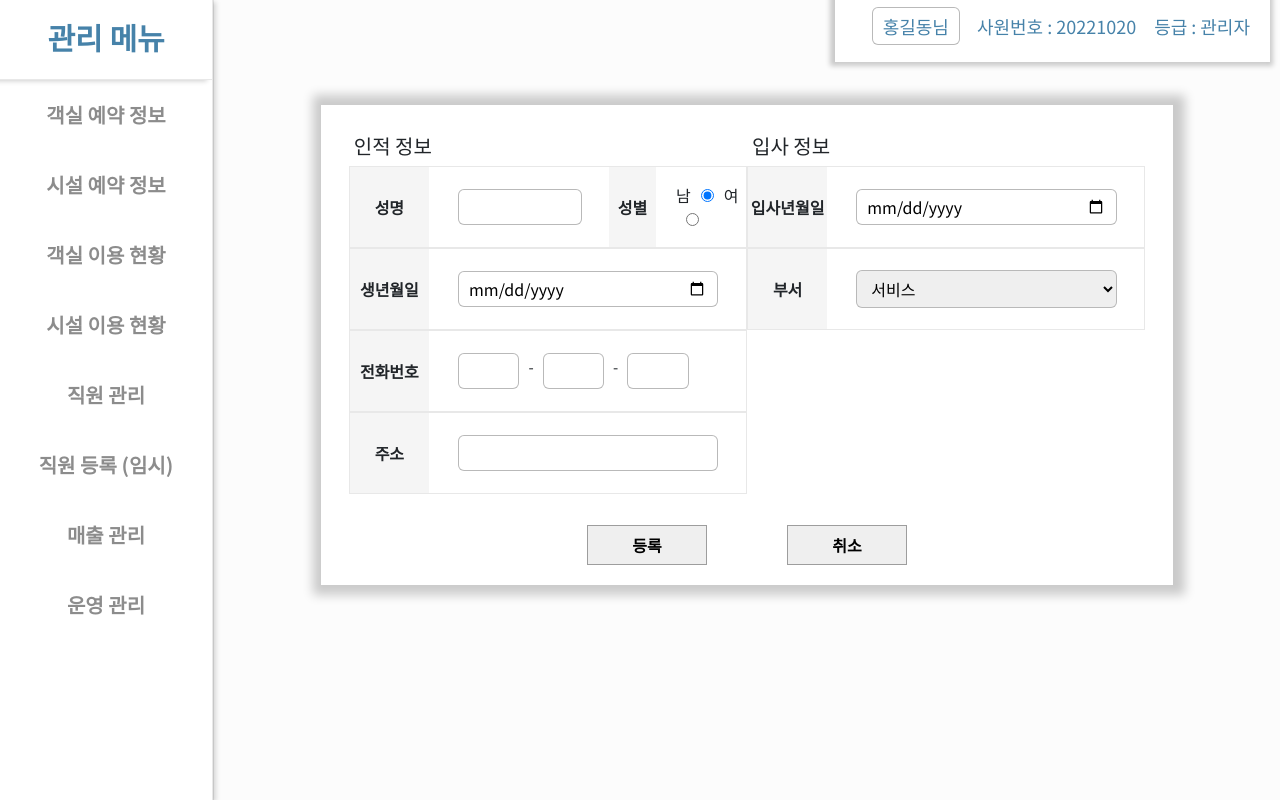
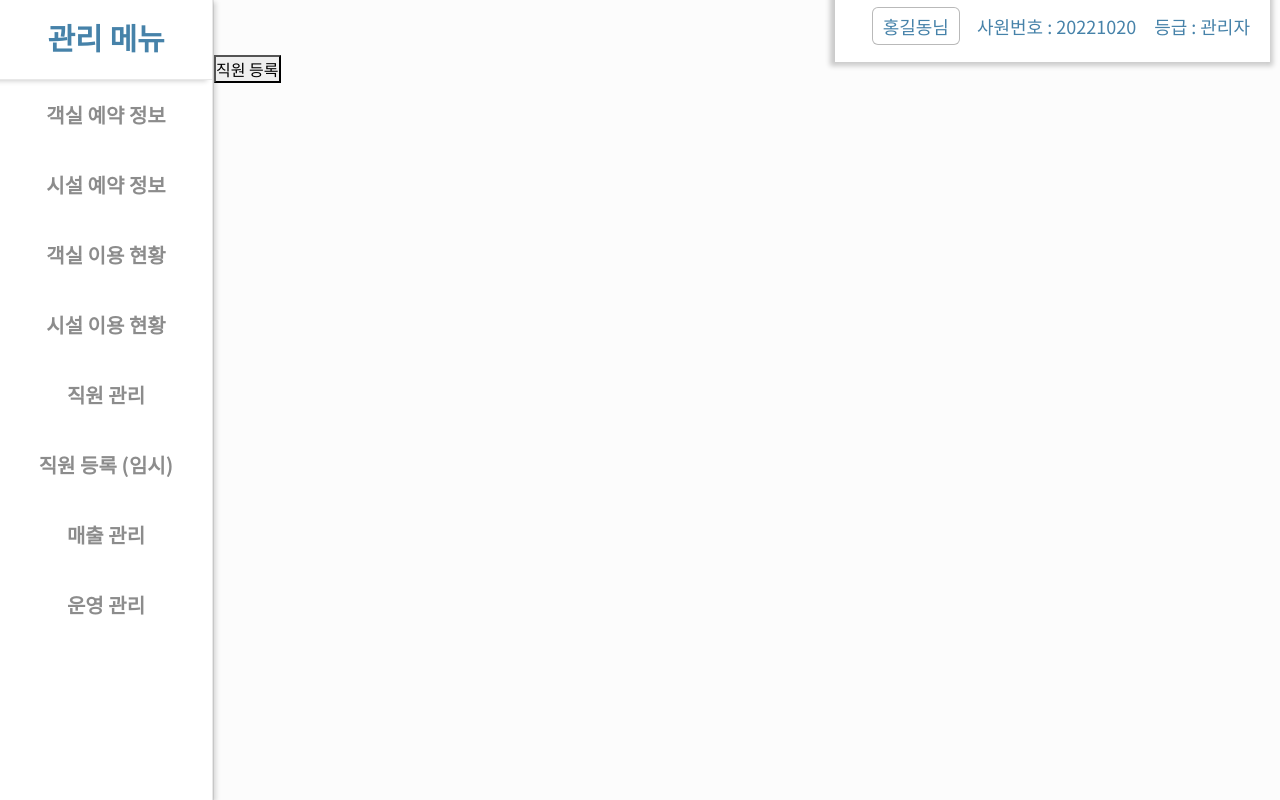
Before and after one commit to LaDiuM1/hotel_system, a React (Create React App) app in the folder src/main/reactapp/: page /EmployeeRegister in a window 1280 px wide. Built offline with nearby package versions, Linux system fonts and the light colour scheme.

Commit message:
직원 등록 모달창으로 변경

```diff
--- a/src/main/reactapp/src/component/css/employee/employeeRegister.css
+++ b/src/main/reactapp/src/component/css/employee/employeeRegister.css
@@ -4,23 +4,6 @@ input[type="number"]::-webkit-inner-spin-button {
     margin: 0;
 }
 
-.webConteiner{
-    display: flex;
-    justify-content: center;
-    width: 100%;
-    margin: 0 auto;
-
-}
-.registerContent{
-    display: flex;
-    flex-direction: column;
-    width: 80%;
-    height: 480px;
-    background-color: white;
-    margin: 50px 0 auto;
-    box-shadow: 2px 0 10px 10px rgba(0, 0, 0, 0.2);
-    padding: 20px 20px  20px;
-}
 
 .registerArea{
     display: flex;
@@ -33,12 +16,6 @@ input[type="number"]::-webkit-inner-spin-button {
 }
 .registerArea h5{
     margin-left: 5px;
-
-}
-
-.memberInfoArea, .employeeArea{
-    width: 49%;
-    height: 95%;
 
 }
 
@@ -87,7 +64,7 @@ input[type="number"]::-webkit-inner-spin-button {
 
 }
 
-.inputArea input:focus{
+.inputArea input:focus, .mname:focus{
     box-shadow: 0 0 3px 1px rgba(0, 0, 0, 0.8);
 
 }
@@ -97,15 +74,16 @@ input[type="number"]::-webkit-inner-spin-button {
 
 }
 .phoneNoArea h4{
+    margin-top: 4px;
     font-weight: 300;
     font-size: 15px;
 }
 
 .radioArea{
-    margin-left: 20px;
+    margin-left: 10px;
     width: 45%;
 }
-.radioBox{
+.msex{
     margin: 0 10px;
 }
 .nameInputArea{
@@ -128,12 +106,12 @@ input[type="number"]::-webkit-inner-spin-button {
 .buttonArea{
     display:flex;
     justify-content: center;
-    width:50%;
+    width:100%;
     margin: 0 auto;
 }
 
 .buttonArea button{
-    margin: 40px;
+    margin: 0 20px;
     border: 1px solid #9d9d9d;
     background-color: #efefef;
     height: 40px;
--- a/src/main/reactapp/src/component/employee/EmployeeRegister.js
+++ b/src/main/reactapp/src/component/employee/EmployeeRegister.js
@@ -1,32 +1,62 @@
 import styles from '../css/employee/employeeRegister.css'
 import React, {useState} from "react";
+import Modal from "react-bootstrap/Modal";
 import LocationComponent from "../location/LocationComponent";
 import refrashBtn from "../img/refresh_btn.png";
 
 // 직원 등록 컴포넌트
 export default function EmployeeRegister(){
-    // 3개로 나뉘어져 있는 전화번호 관리용 상태 함수
+    // 모달창 상태 관리 함수
+    const [show, setShow] = useState(false);
+
+    //모달창 닫는 함수
+    const handleClose = () => setShow(false);
+    //모당창 여는 함수
+    const handleShow = () => setShow(true);
+
+    // 3개로 나뉘어져 있는 전화번호 값 관리용 상태 함수
     const [phoneValue, setPhoneValue] = useState([ '', '', '' ] )
+
     /* input data 관리용 함수 */
     const [ inputData, setInputData] = useState(
         {
             mname: '',
-            msex: '',
+            msex: '남',  /* 초기값 지정 */
             mbirth: '',
             mphone: '',
             eaddress: '',
             ejoin: '',
-            ecode: ''
+            ecode: '01' /* 초기값 지정 */
         }
     )
+
+    const registerEmployee = () => {
+        // 객체에 공백 문자가 있으면 종료
+        for( let p of Object.values(inputData)){
+            if(p.length === 0){
+                alert('항목을 모두 입력해 주세요');
+                return;
+            }
+        }
+
+        if(phoneValue[0] < 2) { alert('항목을 모두 입력해 주세요'); return; }
+        else if (phoneValue[1] < 3) { alert('항목을 모두 입력해 주세요'); return; }
+        else if (phoneValue[2] < 3) { alert('항목을 모두 입력해 주세요'); return; }
+
+
+
+
+    }
 
     // 사용자의 입력 값과 클래스 이름을 받아 input 데이터 객체에 클래스 이름에 해당 하는 속성 값 변경
     const inputValueChange = e =>{
         let className = e.target.className;
         let value = e.target.value;
+        console.log(e)
 
         // 입력 값이 전화번호일 경우
         if (className.includes('mphone')) {
+
             // 3개로 분할되어 있는 input box 값을 각 배열 순서에 맞춰서 저장
             if (className.includes('part1')) {
                 phoneValue[0] = value;
@@ -42,7 +72,7 @@ export default function EmployeeRegister(){
 
             console.log(inputData);
         }else{
-
+            // 그 외에는 일치하는 속성에 입력된 값 저장
             let updateInputData = { ...inputData, [className]: value };
             setInputData(updateInputData);
             console.log(inputData);
@@ -51,60 +81,79 @@ export default function EmployeeRegister(){
 
     }
 
+    return(<>
+        <button onClick={handleShow} type={"button"}>직원 등록</button>
+        <Modal /* 모달창 상태 변경 구역 */
+            show={show}
+            onHide={handleClose}
+            backdrop="static"
+            keyboard={false}
+        >
 
-
-
-    return(<>
-        <div className={"webConteiner"}>
-            <div className={"registerContent"}> {/* 직원 등록 전체 구역*/}
+        <Modal.Body className={"modalArea"}>
                 <div className={"registerArea"}> {/* 직원 등록 입력 구역 */}
                     <div className={"memberInfoArea"}> {/* 회원 공통 정보 입력 구역*/}
-                        <h5>인적 정보</h5>
+                        <h5>직원 등록</h5>
                         <div className={"itemBlock"}>
                             <div className={"textArea"}>성명</div> {/* 이름, 성별 구역 */}
                             <div className={"nameInputArea"}>
-                                <div><input onKeyUp={inputValueChange} className={"mname"} type={"text"}></input></div>
+                                <div><input onChange={inputValueChange} className={"mname"} maxlength={20} type={"text"}></input></div>
                                 <div className={"textArea"} style={{marginLeft:"15px", width:"30%"}}>성별</div>
                                 <div className={"radioArea"}>
-                                    남<input className={"radioBox"} type={"radio"} name={"msex"} value={"남"} defaultChecked={"defaultChecked"}></input>
-                                    여<input className={"radioBox"} type={"radio"} name={"msex"} value={"여"}></input>
+                                    남<input onChange={inputValueChange} className={"msex"} type={"radio"} name={"msex"} value={"남"} defaultChecked={"defaultChecked"}></input>
+                                    여<input onChange={inputValueChange} className={"msex"} type={"radio"} name={"msex"} value={"여"}></input>
                                 </div>
                             </div>
                         </div>
                         <div className={"itemBlock"}>
                             <div className={"textArea"}>생년월일</div>
                             <div className={"inputArea"}>
-                                <input className={"mbirth"} type={"date"}></input>
+                                <input onChange={inputValueChange} className={"mbirth"} type={"date"}></input>
                             </div>
                         </div>
                         <div className={"itemBlock"}>
                             <div className={"textArea"}>전화번호</div>
                             <div className={"inputArea phoneNoArea"}>
-                                <input onKeyUp={inputValueChange} className={"mphone part1"} type={"number"}></input>
+                                {/* 최대 자릿수 제한 */}
+                                <input
+                                    onInput={(e) => {
+                                        if (e.target.value.length > e.target.maxLength)
+                                            e.target.value = e.target.value.slice(0, e.target.maxLength);
+                                    }}
+                                    maxlength={3}
+                                    onChange={inputValueChange} className={"mphone part1"} type={"number"}></input>
                                 <h4>-</h4>
-                                <input onKeyUp={inputValueChange} className={"mphone part2"} type={"number"}></input>
+                                <input
+                                    onInput={(e) => {
+                                        if (e.target.value.length > e.target.maxLength)
+                                            e.target.value = e.target.value.slice(0, e.target.maxLength);
+                                    }}
+                                    maxlength={4}
+                                    onChange={inputValueChange} className={"mphone part2"} type={"number"}></input>
                                 <h4>-</h4>
-                                <input onKeyUp={inputValueChange} className={"mphone part3"} type={"number"}></input>
+                                <input
+                                    onInput={(e) => {
+                                        if (e.target.value.length > e.target.maxLength)
+                                            e.target.value = e.target.value.slice(0, e.target.maxLength);
+                                    }}
+                                    maxlength={4}
+                                    onChange={inputValueChange} className={"mphone part3"} type={"number"}></input>
                             </div>
                         </div>
                         <div className={"itemBlock"}>
                             <div className={"textArea"}>주소</div>
-                            <div className={"inputArea"}><input onKeyDown={inputValueChange} className={"eaddress"} type={"text"}></input></div>
+                            <div className={"inputArea"}><input onChange={inputValueChange} className={"eaddress"} maxlength={50} type={"text"}></input></div>
                         </div>
-
-                    </div>
-                    <div className={"employeeArea"}> {/* 직원 정보 입력 구역*/}
-                        <h5>입사 정보</h5>
                         <div className={"itemBlock"}>
-                            <div className={"textArea"}>입사년월일</div>
+                            <div className={"textArea"}>입사일</div>
                             <div className={"inputArea"}>
-                                <input className={"ejoin"} type={"date"}></input>
+                                <input onChange={inputValueChange} className={"ejoin"} type={"date"}></input>
                             </div>
                         </div>
                         <div className={"itemBlock"}>
                             <div className={"textArea"}>부서</div>
                             <div className={"inputArea"}>
-                                <select className={"department"} defaultValue='01'>
+                                <select onChange={inputValueChange} className={"department"} defaultValue='01'>
                                     <option value={'01'}>서비스</option>
                                     <option value={'02'}>시설관리</option>
                                     <option value={'03'}>호텔조리</option>
@@ -119,18 +168,13 @@ export default function EmployeeRegister(){
                     </div>
 
                 </div>
+        </Modal.Body>
+            <Modal.Footer>
                 <div className={"buttonArea"}>
-                    <button className={"regiSubmitBtn"} type={"button"}>등록</button>
-                    <button className={"regiCencleBtn"} type={"button"}>취소</button>
+                    <button onClick={registerEmployee} className={"regiSubmitBtn"} type={"button"}>등록</button>
+                    <button onClick={handleClose} type={"button"}>취소</button>
                 </div>
-
-            </div>
-        </div>
-
-
-
-
-
-
-        </>)
+            </Modal.Footer>
+        </Modal>
+            </>)
 }
```
